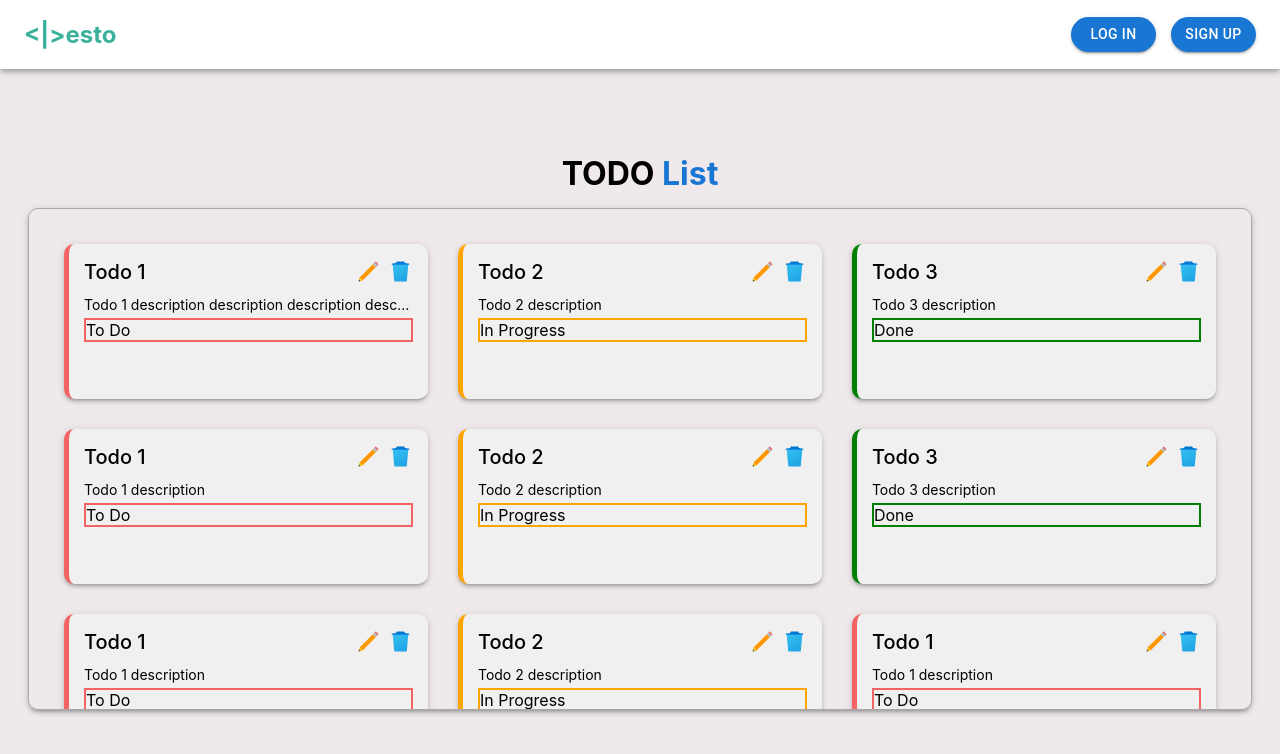
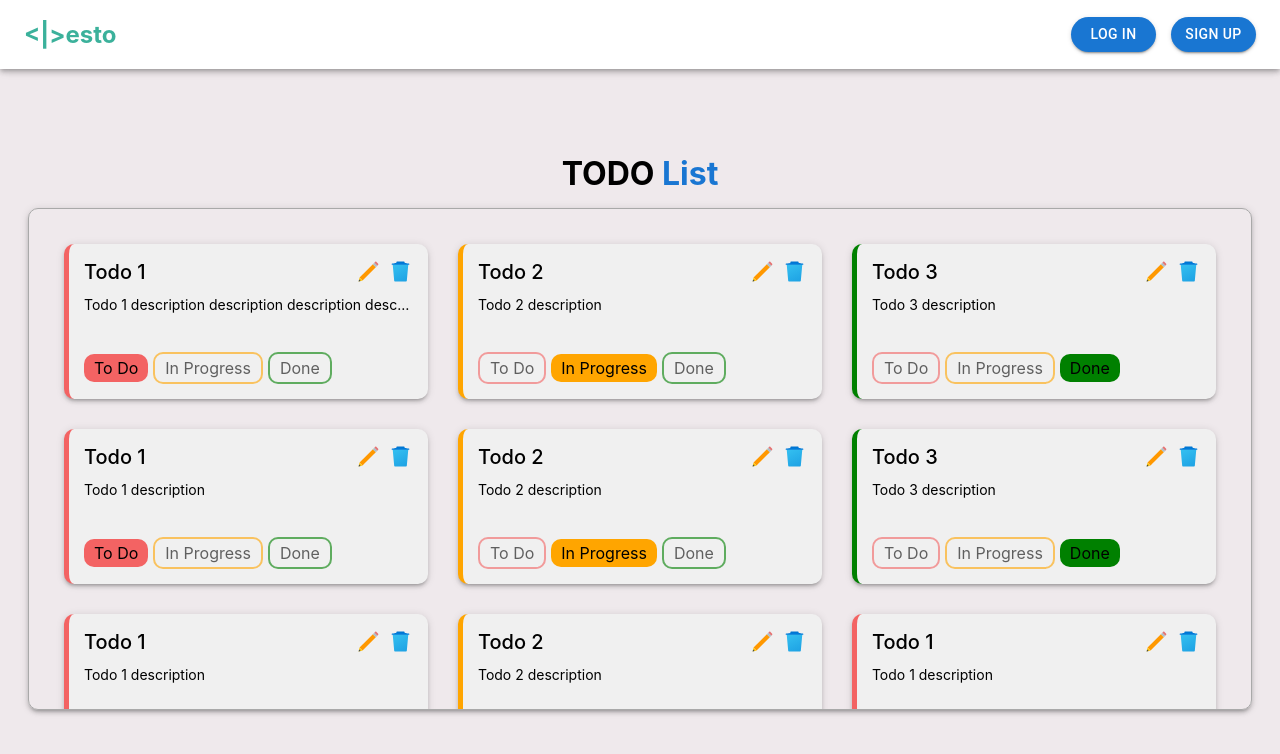
Before and after one commit to nikhilwankhede98/todo_list_app, a React (Create React App) app: page /todos in a window 1280 px wide. Shown: the top 754 px of the page. Built offline with nearby package versions, Linux system fonts and the light colour scheme.

Commit message:
handle change of todo status from list item

```diff
--- a/src/pages/todolist/todospage.js
+++ b/src/pages/todolist/todospage.js
@@ -95,6 +95,20 @@ const TodosPage = () => {
         return todos.find(todo => todo.id === dialogTodoId) || {}
     }
 
+    const todoStatusConfigList = () => {
+        return ["To Do", "In Progress", "Done"]
+    }
+
+    const activeStatusBtnStyle = (statusOption, currentTodoStatus) => {
+        return statusOption === currentTodoStatus ?
+            { backgroundColor: getStatusColor(statusOption), color: "black", padding: "4px 10px" } :
+            { border: `2px solid ${getStatusColor(statusOption)}`, opacity: 0.6 }
+    }
+
+    const handleTodoStatusUpdate = (id, ) => {
+
+    }
+
     console.log('666', { todos });
 
     return (
@@ -136,12 +150,23 @@ const TodosPage = () => {
                             >
                                 {todo.description}
                             </p>
-                            <span
-                                style= {{ border: `2px solid ${getStatusColor(todo.status)}` }}
-                                className={styles.todo_status}
-                            >
-                                {todo.status}
-                            </span>
+                            <div className={styles.status_btn_container}>
+                                {todoStatusConfigList().map(statusOption => {
+                                    return (
+                                            <span
+                                                key={statusOption}
+                                                className={styles.todo_status}
+                                                style= {activeStatusBtnStyle(statusOption, todo.status)}
+                                                onClick={(event) => {
+                                                    event.stopPropagation()
+                                                    handleTodoUpdate(todo.id, { ...todo, status: statusOption })
+                                                }}
+                                            >
+                                                {statusOption}
+                                            </span>
+                                    )
+                                })}
+                            </div>
                         </div>
                     ))}
                 </div>
```
